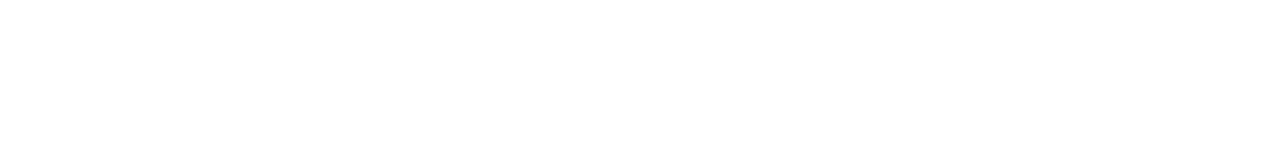
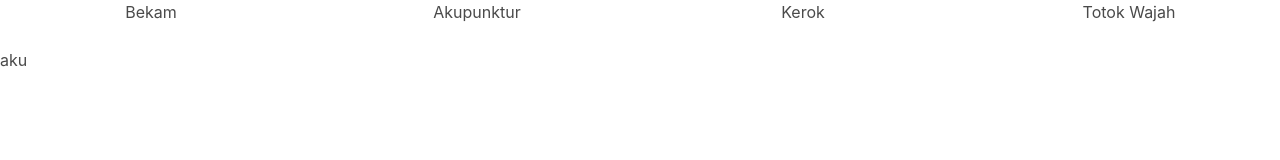
Before and after one commit to safrizalaji16/safrizalaji16, a website: page index.html in a window 1280 px wide. Drawn offline with nearby package versions, Linux system fonts and the light colour scheme.

Commit message:
pull develop

```diff
--- a/index.html
+++ b/index.html
@@ -5,7 +5,7 @@
   <meta charset="UTF-8">
   <meta http-equiv="X-UA-Compatible" content="IE=edge">
   <meta name="viewport" content="width=device-width, initial-scale=1.0">
-  <link rel="stylesheet" href="/index.css">
+  <link rel="stylesheet" href="/node_modules/bulma/css/bulma.css">
   <title>Document</title>
 </head>
 
@@ -31,7 +31,15 @@
     <div></div>
 
     <!-- DAYAT additional -->
-    <div></div>
+    <div class="columns has-text-centered">
+      <div class="text-bg-primary is-block column is-3">Bekam</div>
+      <div class="text-bg-primary is-block column is-3">Akupunktur</div>
+      <div class="text-bg-primary is-block column is-3 ">Kerok</div>
+      <div class="text-bg-primary is-block column is-3 ">Totok Wajah</div>
+    </div>
+    <div class="text-primary">aku</div>
+
+
 
     <!-- QOWI aroma -->
     <div></div>
```
